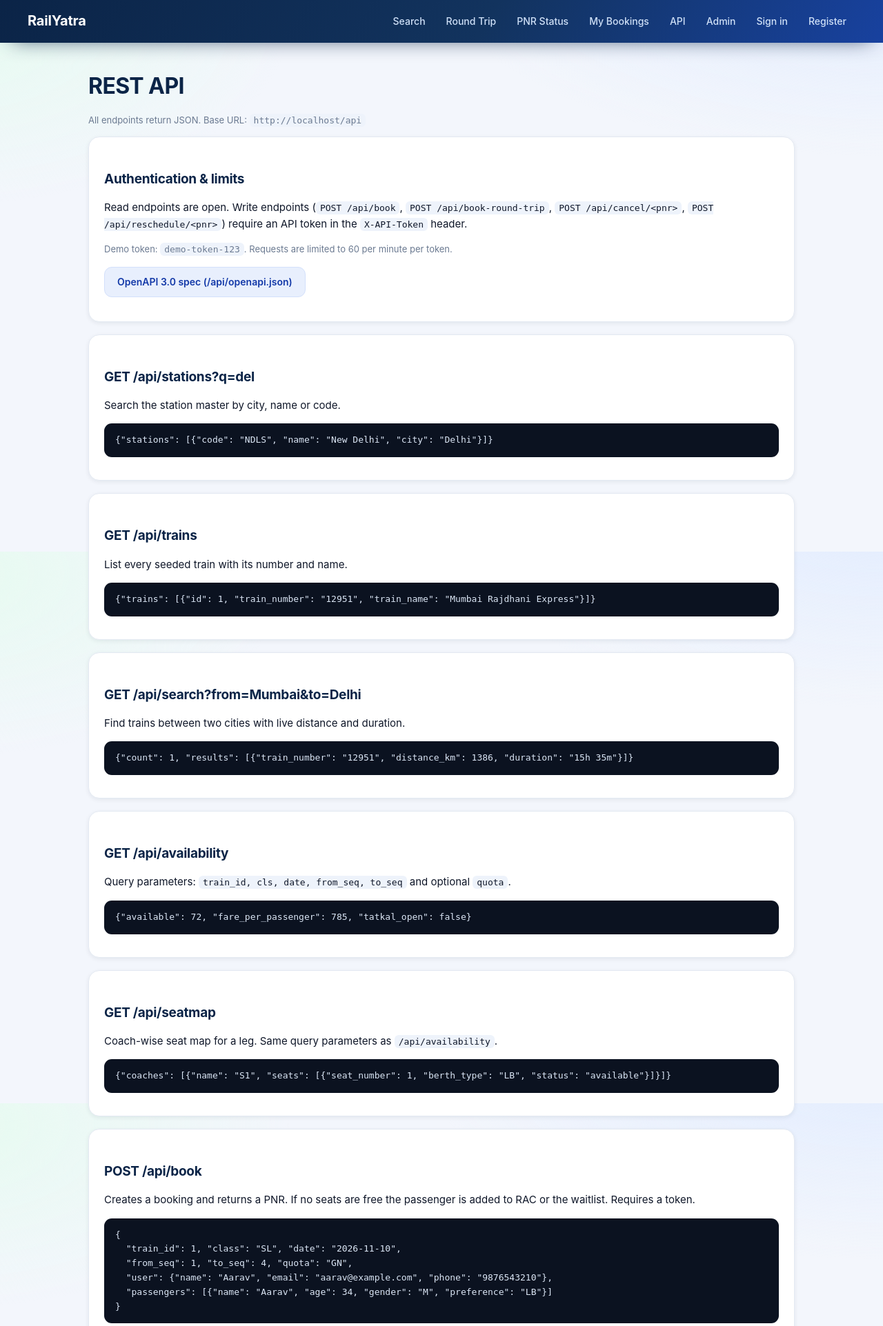
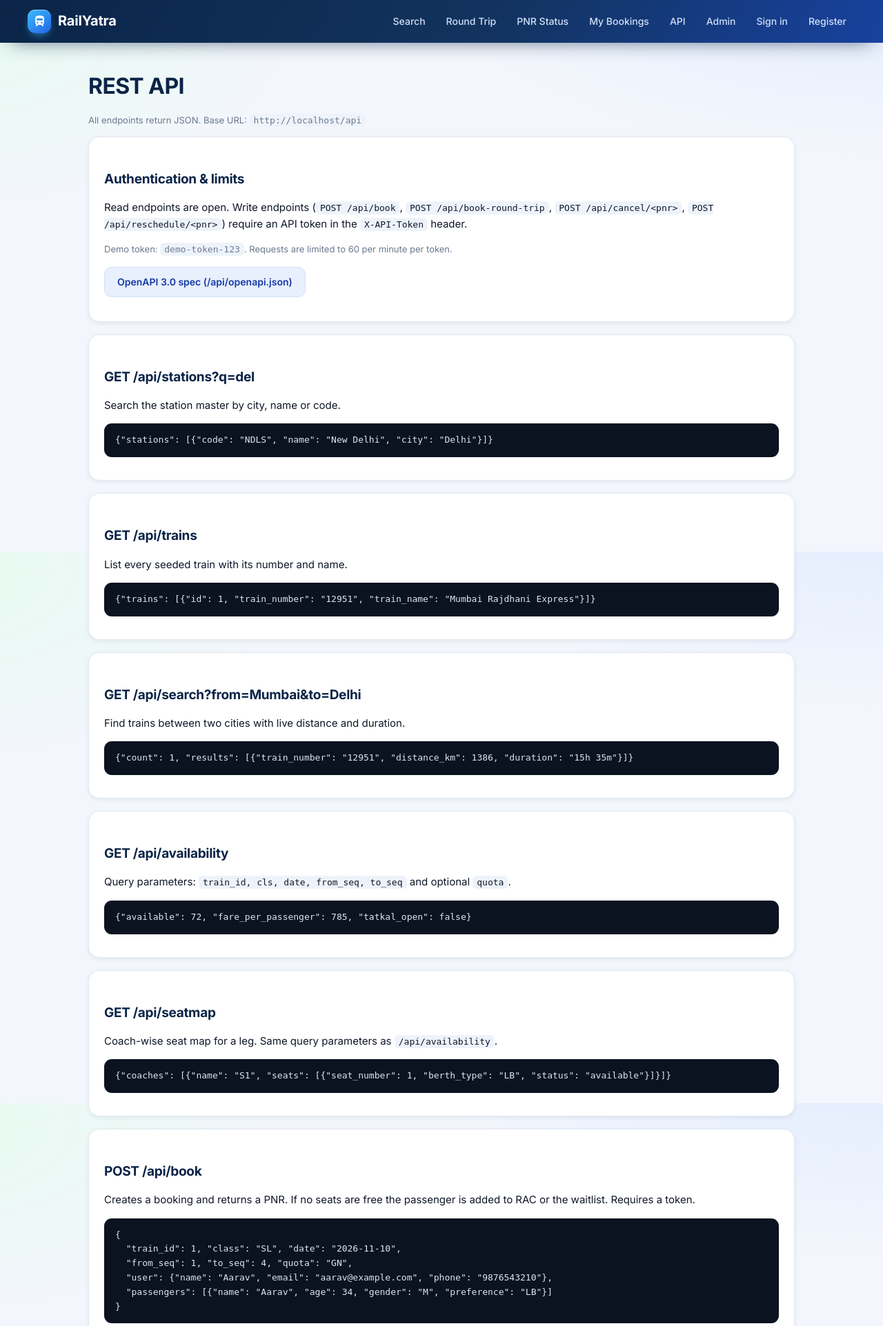
Before and after one commit to atharvabce-vit/-Train-Seat-Booking-Allotment-System, a Flask app: page /api/docs in a window 1280 px wide. Shown: the top 1923 px of the page at 69% size. Run offline with Flask 3, Linux system fonts and the light colour scheme.

Commit message:
Add Inter font, theme color and brand mark to the header

```diff
--- a/templates/base.html
+++ b/templates/base.html
@@ -3,12 +3,21 @@
 <head>
     <meta charset="UTF-8">
     <meta name="viewport" content="width=device-width, initial-scale=1.0">
+    <meta name="theme-color" content="#0b2447">
     <title>{% block title %}RailYatra - Train Booking{% endblock %}</title>
+    <link rel="preconnect" href="https://fonts.googleapis.com">
+    <link rel="preconnect" href="https://fonts.gstatic.com" crossorigin>
+    <link rel="stylesheet" href="https://fonts.googleapis.com/css2?family=Inter:wght@400;500;600;700&display=swap">
     <link rel="stylesheet" href="{{ url_for('static', filename='style.css') }}">
 </head>
 <body>
     <header class="site-header">
-        <a class="brand" href="{{ url_for('main.index') }}">RailYatra</a>
+        <a class="brand" href="{{ url_for('main.index') }}">
+            <span class="brand-mark" aria-hidden="true">
+                <svg viewBox="0 0 24 24"><path d="M12 2C7.6 2 4 2.9 4 6.5V15a3 3 0 0 0 2.2 2.9L5 20v1h2.5l1.2-2h6.6l1.2 2H19v-1l-1.2-2.1A3 3 0 0 0 20 15V6.5C20 2.9 16.4 2 12 2Zm-5.5 5h11v4h-11V7Zm1.5 9.5a1.5 1.5 0 1 1 0-3 1.5 1.5 0 0 1 0 3Zm8 0a1.5 1.5 0 1 1 0-3 1.5 1.5 0 0 1 0 3Z"/></svg>
+            </span>
+            RailYatra
+        </a>
         <nav>
             <a href="{{ url_for('main.index') }}">Search</a>
             <a href="{{ url_for('booking.round_trip') }}">Round Trip</a>
```
